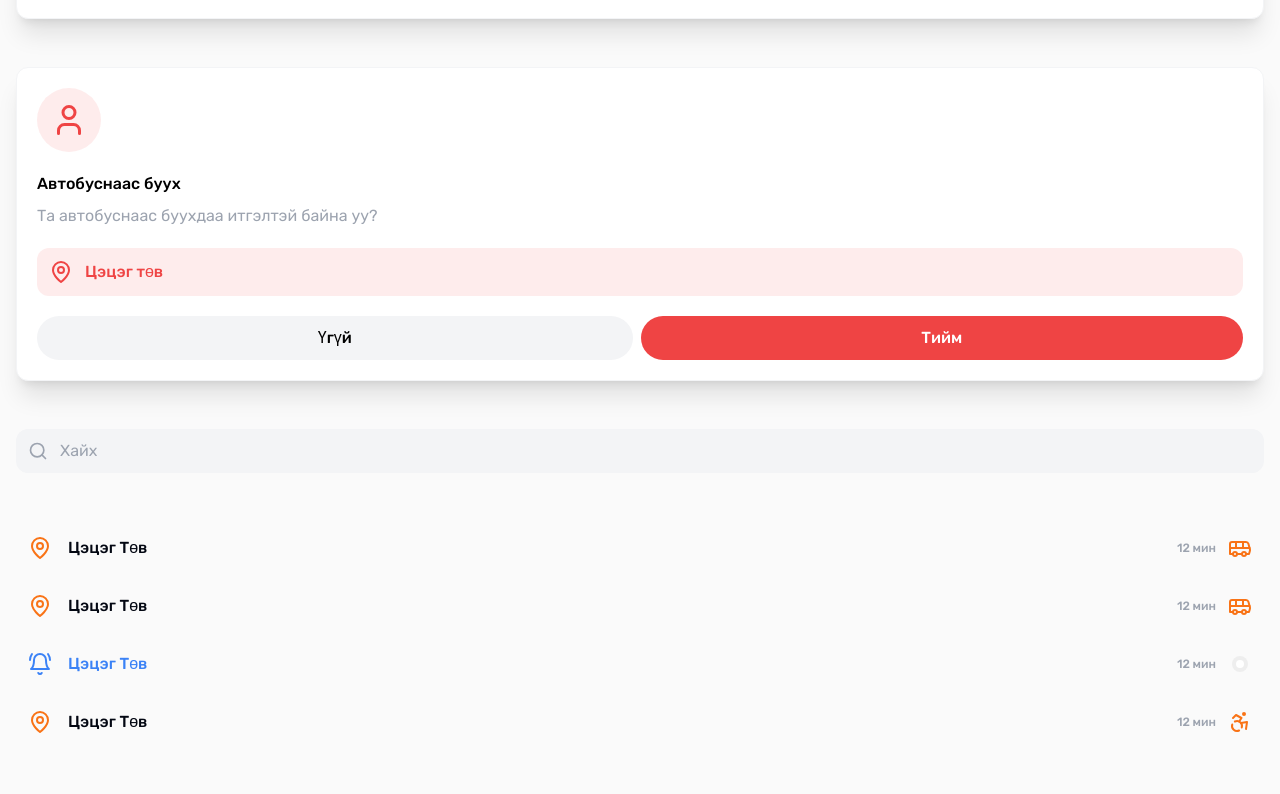
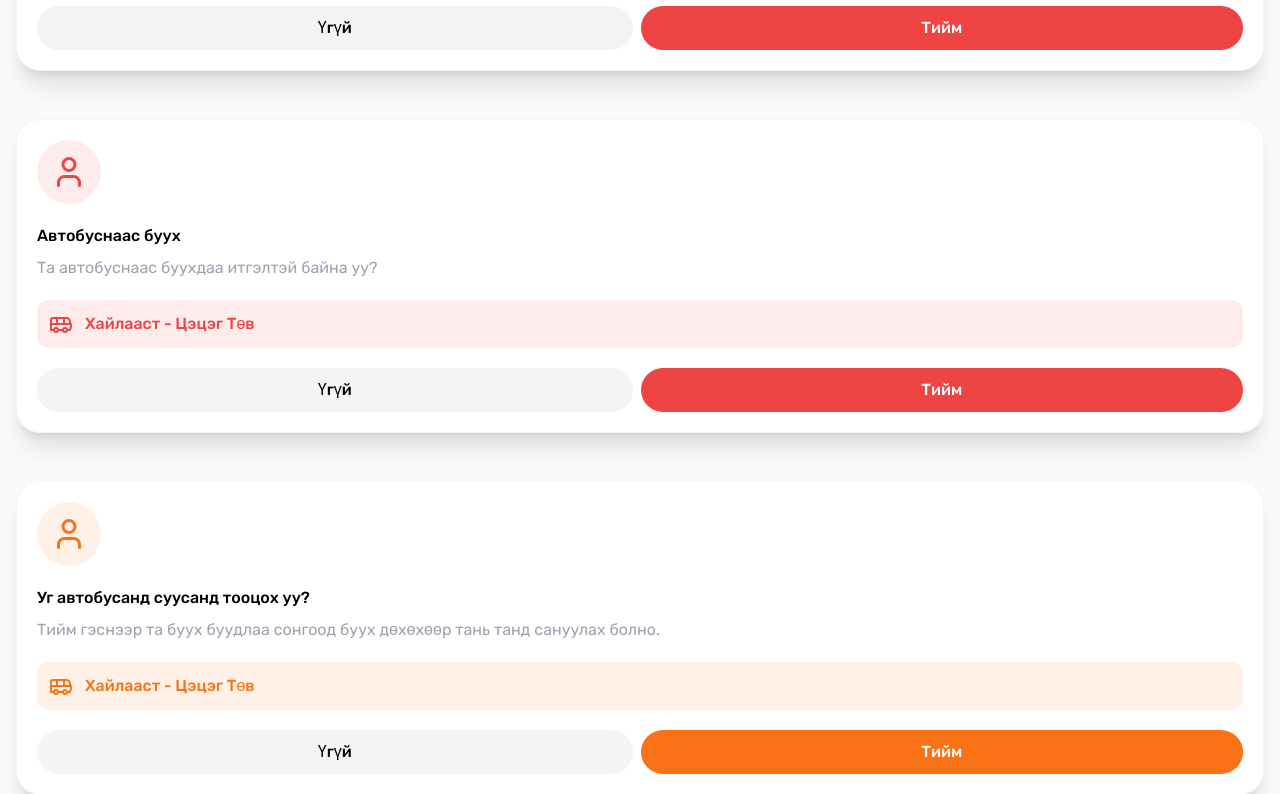
Before and after one commit to galzorigo/smartbus, a React (Create React App) app: page / in a window 1280 px wide. Shown: the part 1426-2220 px from the top of the page. Built offline with nearby package versions, Linux system fonts and the light colour scheme.

Commit message:
border radius updated

```diff
--- a/src/App.js
+++ b/src/App.js
@@ -9,6 +9,8 @@ import GetOffBus from './components/RemoveNotif';
 import SearchBar from './components/SearchBar';
 import BusStop from './components/BusStop';
 import BusStopWithNotif from './components/BusStopWithNotif';
+import GetOnBus from './components/GetOnBus';
+
 
 
 import { Home, Bus, Settings, Search, BellMinus ,BellRing, User, MapPin, Accessibility} from 'lucide-react'
@@ -56,7 +58,10 @@ function App() {
         <Line lineCode="ХО:2" line="Богд Уул - Зайсан - Цэцэг Төв" />
       </div>
 
-      <Toggle/>
+      <div className='space-y-[8px]'>
+        <Toggle/>
+        <SearchBar icon={<Search />} />
+      </div>
 
       <StopNotif
         icon={<BellRing className='w-[36px] h-[36px]' />} // Adjust the size of the icon as needed
@@ -89,16 +94,28 @@ function App() {
         title="Автобуснаас буух"
         description="Та автобуснаас буухдаа итгэлтэй байна уу?"
         stop={{
-          icon: <MapPin className='w-[24px] h-[24px]' />, // Adjust the size of the icon as needed
-          text: 'Цэцэг төв', // Text for the stop section
+          icon: <Bus className='w-[24px] h-[24px]' />, // Adjust the size of the icon as needed
+          text: 'Хайлааст - Цэцэг Төв', // Text for the stop section
         }}
 
         button1="Үгүй"
         button2="Тийм"
       />
 
-      <SearchBar icon={<Search />} />
+      <GetOnBus
+        icon={<User className='w-[36px] h-[36px]' />} // Adjust the size of the icon as needed
+        title="Уг автобусанд суусанд тооцох уу?"
+        description="Тийм гэснээр та буух буудлаа сонгоод буух дөхөхөөр тань танд сануулах болно."
+        stop={{
+          icon: <Bus className='w-[24px] h-[24px]' />, // Adjust the size of the icon as needed
+          text: 'Хайлааст - Цэцэг Төв', // Text for the stop section
+        }}
 
+        button1="Үгүй"
+        button2="Тийм"
+
+
+      />
 
       <div className='space-y-[4px]'>
         <BusStop
--- a/src/components/GetOffBus.js
+++ b/src/components/GetOnBus.js
@@ -1,7 +1,7 @@
-export default function RemoveNotif({ icon, title, description, stop, button1, button2 }) {
+export default function GetOnBus({ icon, title, description, stop, button1, button2 }) {
     return (
-        <div className="flex flex-col flex-grow bg-white p-[20px] space-y-[20px] shadow-xl rounded-[12px] border border-gray-100 ">
-            <div className="text-red-500 w-[64px] h-[64px] bg-red-500 bg-opacity-10 rounded-[100px] flex justify-center items-center">
+        <div className="flex flex-col flex-grow bg-white p-[20px] space-y-[20px] shadow-xl rounded-[24px] border border-gray-100 ">
+            <div className="text-orange-500 w-[64px] h-[64px] bg-orange-500 bg-opacity-10 rounded-[100px] flex justify-center items-center">
                 {icon}
             </div>
 
@@ -20,7 +20,7 @@ export default function RemoveNotif({ icon, title, description, stop, button1, b
                     <p className="text-[16px] font-medium">{button1}</p>
                 </div>
 
-                <div className="flex-grow h-[44px] bg-red-500 flex justify-center items-center rounded-[100px] duration-150 ease-in-out active:scale-95">
+                <div className="flex-grow h-[44px] bg-orange-500 flex justify-center items-center rounded-[100px] duration-150 ease-in-out active:scale-95">
                     <p className="text-[16px] text-white font-medium">{button2}</p>
                 </div>
             </div>
--- a/src/components/RemoveNotif.js
+++ b/src/components/RemoveNotif.js
@@ -1,6 +1,6 @@
 export default function RemoveNotif({ icon, title, description, stop, button1, button2 }) {
     return (
-        <div className="flex flex-col flex-grow bg-white p-[20px] space-y-[20px] shadow-xl rounded-[12px] border border-gray-100 ">
+        <div className="flex flex-col flex-grow bg-white p-[20px] space-y-[20px] shadow-xl rounded-[24px] border border-gray-100 ">
             <div className="text-red-500 w-[64px] h-[64px] bg-red-500 bg-opacity-10 rounded-[100px] flex justify-center items-center">
                 {icon}
             </div>
--- a/src/components/StopNotif.js
+++ b/src/components/StopNotif.js
@@ -1,6 +1,6 @@
 export default function StopNotif({ icon, title, description, stop, button1, button2 }) {
     return (
-        <div className="flex flex-col flex-grow bg-white p-[20px] space-y-[20px] shadow-xl rounded-[12px] border border-gray-100 ">
+        <div className="flex flex-col flex-grow bg-white p-[20px] space-y-[20px] shadow-xl rounded-[24px] border border-gray-100 ">
             <div className="text-blue-500 w-[64px] h-[64px] bg-blue-500 bg-opacity-10 rounded-[100px] flex justify-center items-center">
                 {icon}
             </div>
```
